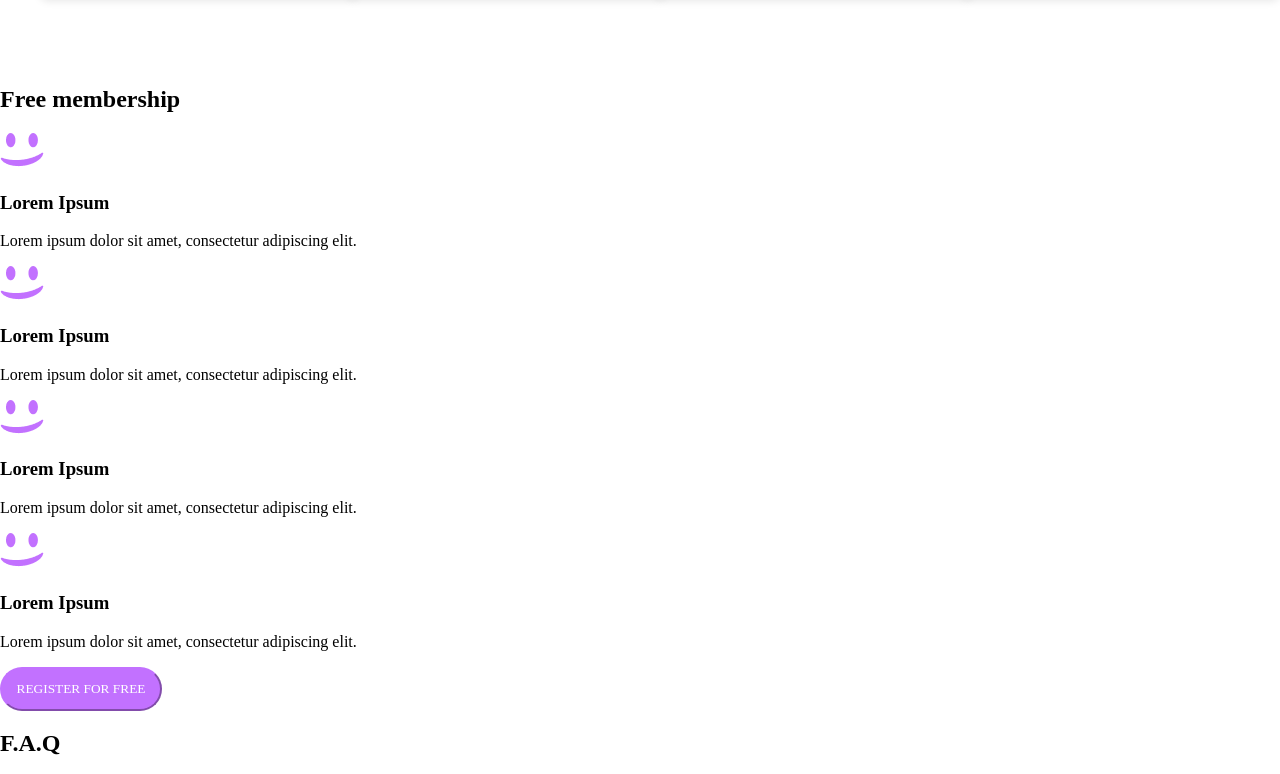
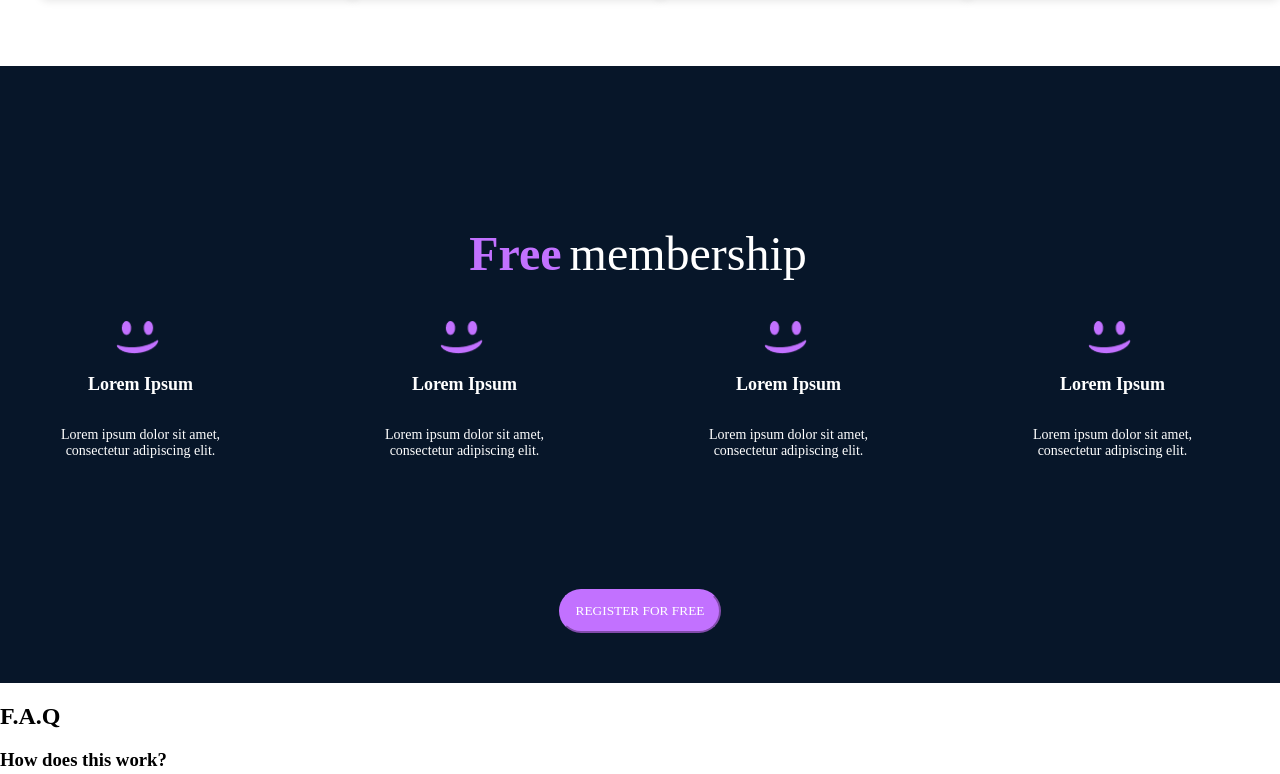
Before and after one commit to sammkigoh/alx_html_css, a plain HTML site: page css_advanced/index.html in a window 1280 px wide. Shown: the part 2651-3425 px from the top of the page. Drawn offline with Linux system fonts and the light colour scheme.

Commit message:
added the free membership section

```diff
--- a/css_advanced/index.html
+++ b/css_advanced/index.html
@@ -134,29 +134,36 @@
                 </div>
             </div>
         </section>
-        <section id="membership">
-            <h2>Free membership</h2>
-            <div>
+        <section class="membership-container">
+            <div id="free-membership">
+                <h2><span class="color1">Free</span><span class="color2">membership</span></h2>
+            </div>
+            <div class="memberships">
+                <div class="membership">
                     <img src="smile.png" alt="">
                     <h3>Lorem Ipsum</h3>
                     <p>Lorem ipsum dolor sit amet, consectetur adipiscing elit.</p>
                 </div>
-             <div>
+                <div class="membership">
                     <img src="smile.png" alt="">
                     <h3>Lorem Ipsum</h3>
                     <p>Lorem ipsum dolor sit amet, consectetur adipiscing elit.</p>
                 </div>
-             <div>
+                <div class="membership">
                     <img src="smile.png" alt="">
                     <h3>Lorem Ipsum</h3>
                     <p>Lorem ipsum dolor sit amet, consectetur adipiscing elit.</p>
                 </div>
-             <div>
+                <div class="membership">
                     <img src="smile.png" alt="">
                     <h3>Lorem Ipsum</h3>
                     <p>Lorem ipsum dolor sit amet, consectetur adipiscing elit.</p>
                 </div>
+            </div>
+            <div class="membership-button">
                 <button>REGISTER FOR FREE</button>
+            </div>
+
         </section>
         <section id="FAQ">
             <h2>F.A.Q</h2>
--- a/css_advanced/styles.css
+++ b/css_advanced/styles.css
@@ -316,3 +316,59 @@ margin-right: 6px;
     font-size: 14px;
     color: #666;
 }
+.membership-container {
+    background-color:#071629 ;
+    padding: 50px 0;
+    text-align: center;
+}
+#free-membership {
+   font-family: Source Sans Pro;
+   font-size: 32px;
+   text-align: center;
+   padding-top: 70px;
+   margin-bottom: 30px;
+}
+#free-membership .color1 {
+color: #C271FF;
+margin-left: 2px;
+margin-right: 6px;
+}
+#free-membership .color2 {
+color: white;
+margin-left: 2px;
+margin-right: 6px;
+font-weight: normal;
+}
+.memberships {
+    display: flex;
+    justify-content: center;
+    gap: 40px;
+    margin-bottom: 30px;
+}
+.membership {
+    display: flex;
+    flex-direction: column;
+    align-items: center;
+    color: white;
+    font-family: Source Sans Pro ;
+    width: 257px;
+    height: 153px;
+    padding-bottom: 85px;
+    padding-right: 27px;
+}
+.membership h3 {
+    font-size: 18px;
+    font-weight: bold;
+    padding-bottom: 13;
+}
+.membership p {
+    font-size: 14px;
+    font-weight: normal;
+    text-align: center;
+    width: 212px ;
+}
+.membership img {
+    width: 43.67px;
+    height: 35.35px;
+    margin-right: 5px;
+}
```
Lines whose indentation alone changed are shown as unchanged.
